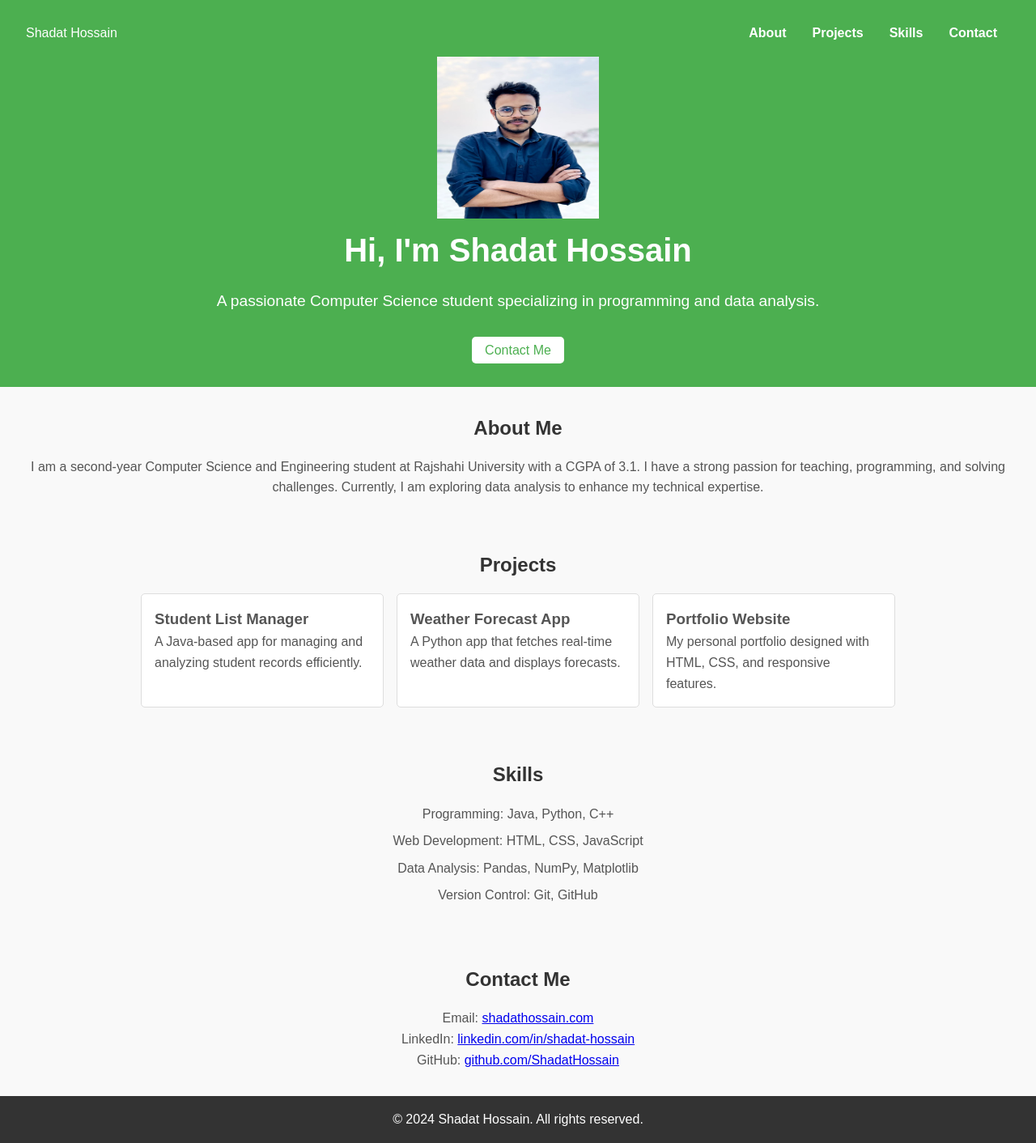
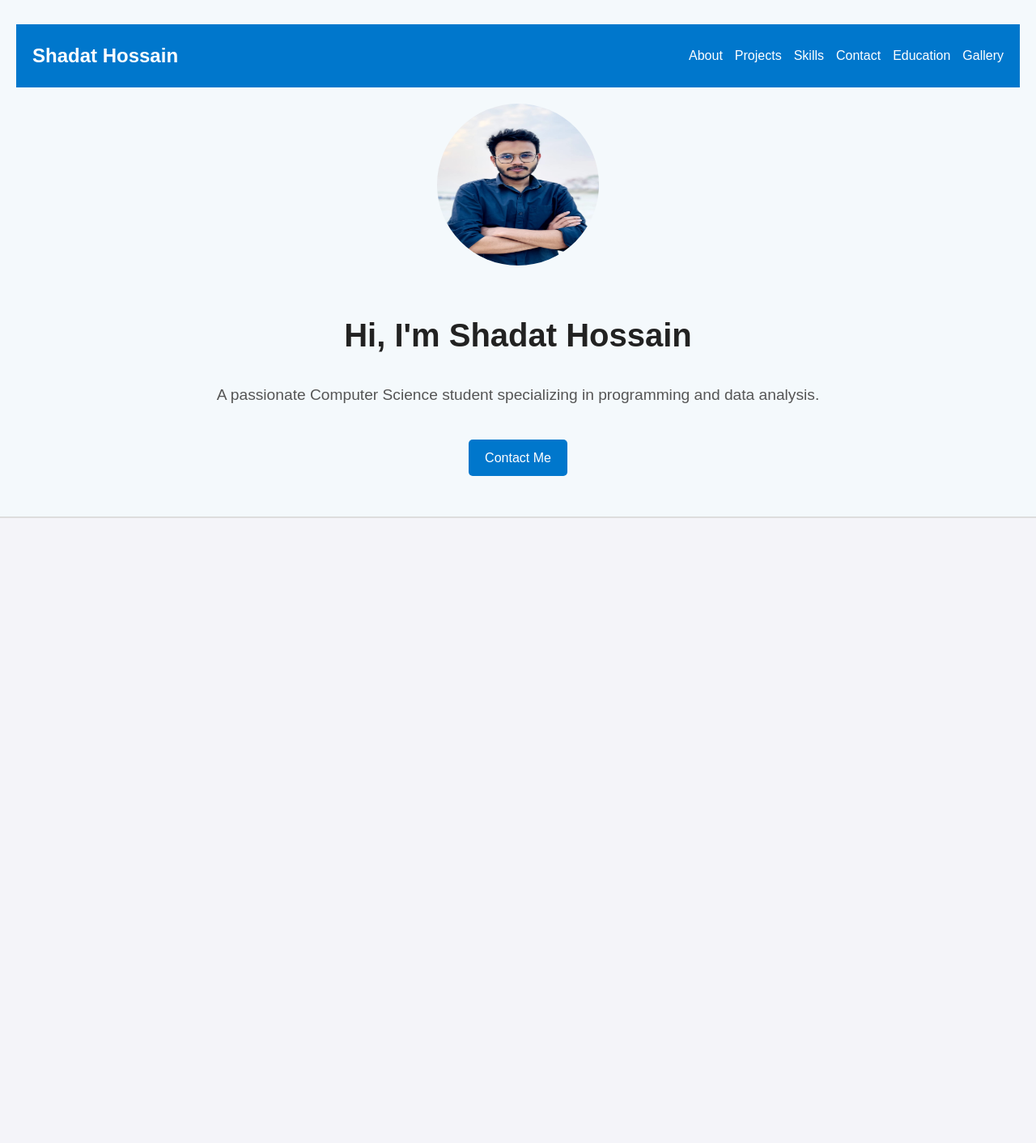
Before and after one commit to shadathossain74/shadathossain74.github.io, a plain HTML site: page index.html in a window 1280 px wide. Shown: the part 20-1432 px from the top of the page at 81% size. After the commit the page ends 800 px from the top, so only its background shows below. Drawn offline with Linux system fonts and the light colour scheme; files that its build step writes are made by us from their sources.

Commit message:
Update index.html

```diff
--- a/index.html
+++ b/index.html
@@ -5,73 +5,27 @@
   <meta name="viewport" content="width=device-width, initial-scale=1.0">
   <meta name="description" content="Shadat Hossain's Portfolio">
   <title>Shadat Hossain | Portfolio</title>
-  <link rel="stylesheet" href="chat.css">
+  <link rel="stylesheet" href="chat1.css">
 </head>
 <body>
   <header class="hero">
     <nav class="navbar">
-      <div class="logo">Shadat Hossain
-
-      </div>
-
+      <div class="logo">Shadat Hossain</div>
       <ul class="nav-links">
-        <li><a href="#about">About</a></li>
-        <li><a href="#projects">Projects</a></li>
-        <li><a href="#skills">Skills</a></li>
-        <li><a href="#contact">Contact</a></li>
+        <li><a href="about.html" target="_blank">About</a></li>
+        <li><a href="project.html" target="_blank">Projects</a></li>
+        <li><a href="skill.html" target="_blank">Skills</a></li>
+        <li><a href="contruct.html" target="_blank">Contact</a></li>
+        <li> <a href="education.html" target="_blank">Education</a></li>
+        <li><a href="gallery.html" target="_blank"> Gallery</a></li>
       </ul>
     </nav>
     <div class="hero-content">
-        <img src="shadatpic.jpg" alt="Shadat Hossain" height="200" width="200"  class="profile-image">
+      <img src="shadatpic.jpg" alt="Shadat Hossain" height="200" width="200" class="profile-image">
       <h1>Hi, I'm Shadat Hossain</h1>
       <p>A passionate Computer Science student specializing in programming and data analysis.</p>
-      <a href="#contact" class="btn">Contact Me</a>
+      <a href="contruct.html" class="btn" target="_blank">Contact Me</a>
     </div>
   </header>
-
-  <section id="about" class="section">
-    <h2>About Me</h2>
-
-    <p>I am a second-year Computer Science and Engineering student at Rajshahi University with a CGPA of 3.1. I have a strong passion for teaching, programming, and solving challenges. Currently, I am exploring data analysis to enhance my technical expertise.</p>
-  </section>
-
-  <section id="projects" class="section">
-    <h2>Projects</h2>
-    <div class="project-grid">
-      <div class="project-card">
-        <h3>Student List Manager</h3>
-        <p>A Java-based app for managing and analyzing student records efficiently.</p>
-      </div>
-      <div class="project-card">
-        <h3>Weather Forecast App</h3>
-        <p>A Python app that fetches real-time weather data and displays forecasts.</p>
-      </div>
-      <div class="project-card">
-        <h3>Portfolio Website</h3>
-        <p>My personal portfolio designed with HTML, CSS, and responsive features.</p>
-      </div>
-    </div>
-  </section>
-
-  <section id="skills" class="section">
-    <h2>Skills</h2>
-    <ul class="skills-list">
-      <li>Programming: Java, Python, C++</li>
-      <li>Web Development: HTML, CSS, JavaScript</li>
-      <li>Data Analysis: Pandas, NumPy, Matplotlib</li>
-      <li>Version Control: Git, GitHub</li>
-    </ul>
-  </section>
-
-  <section id="contact" class="section">
-    <h2>Contact Me</h2>
-    <p>Email: <a href="mailto:shadat@example.com">shadathossain.com</a></p>
-    <p>LinkedIn: <a href="https://linkedin.com/in/shadat-hossain" target="_blank">linkedin.com/in/shadat-hossain</a></p>
-    <p>GitHub: <a href="https://github.com/ShadatHossain" target="_blank">github.com/ShadatHossain</a></p>
-  </section>
-
-  <footer class="footer">
-    <p>&copy; 2024 Shadat Hossain. All rights reserved.</p>
-  </footer>
 </body>
 </html>
```
